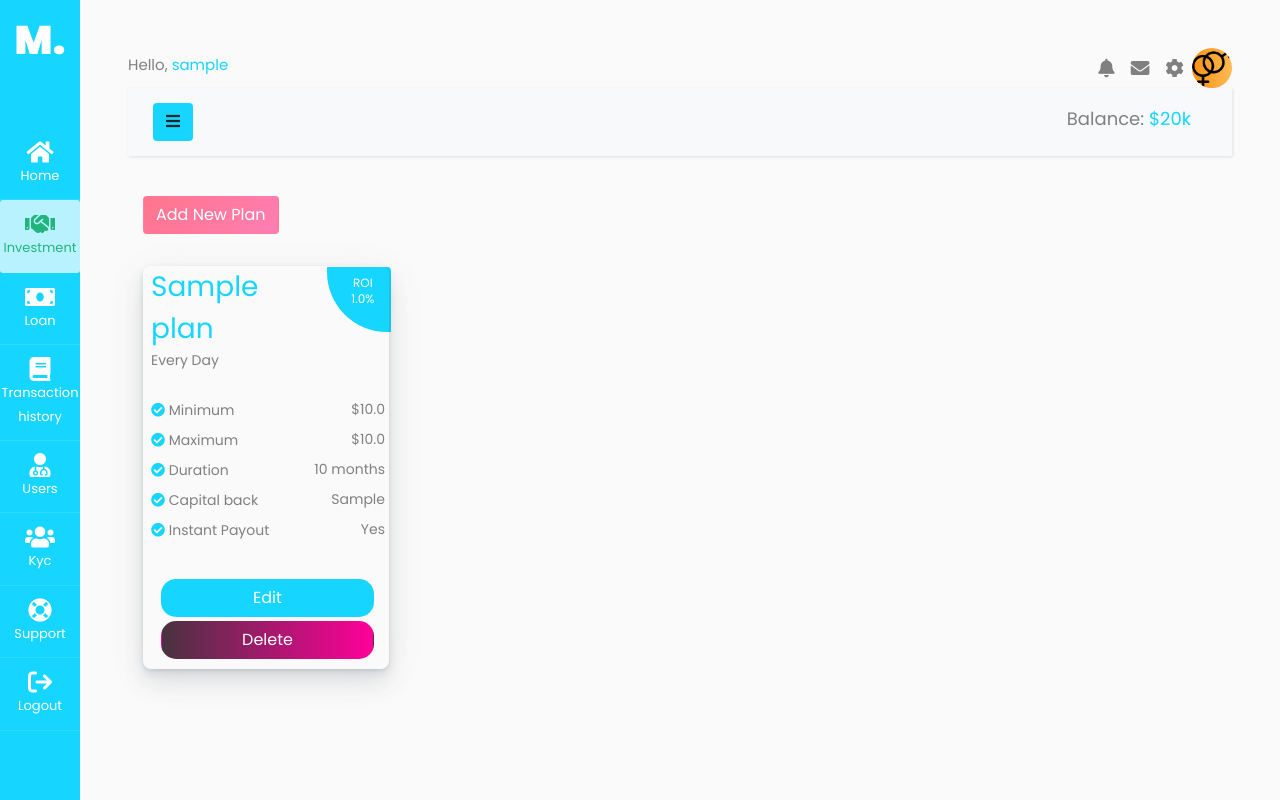
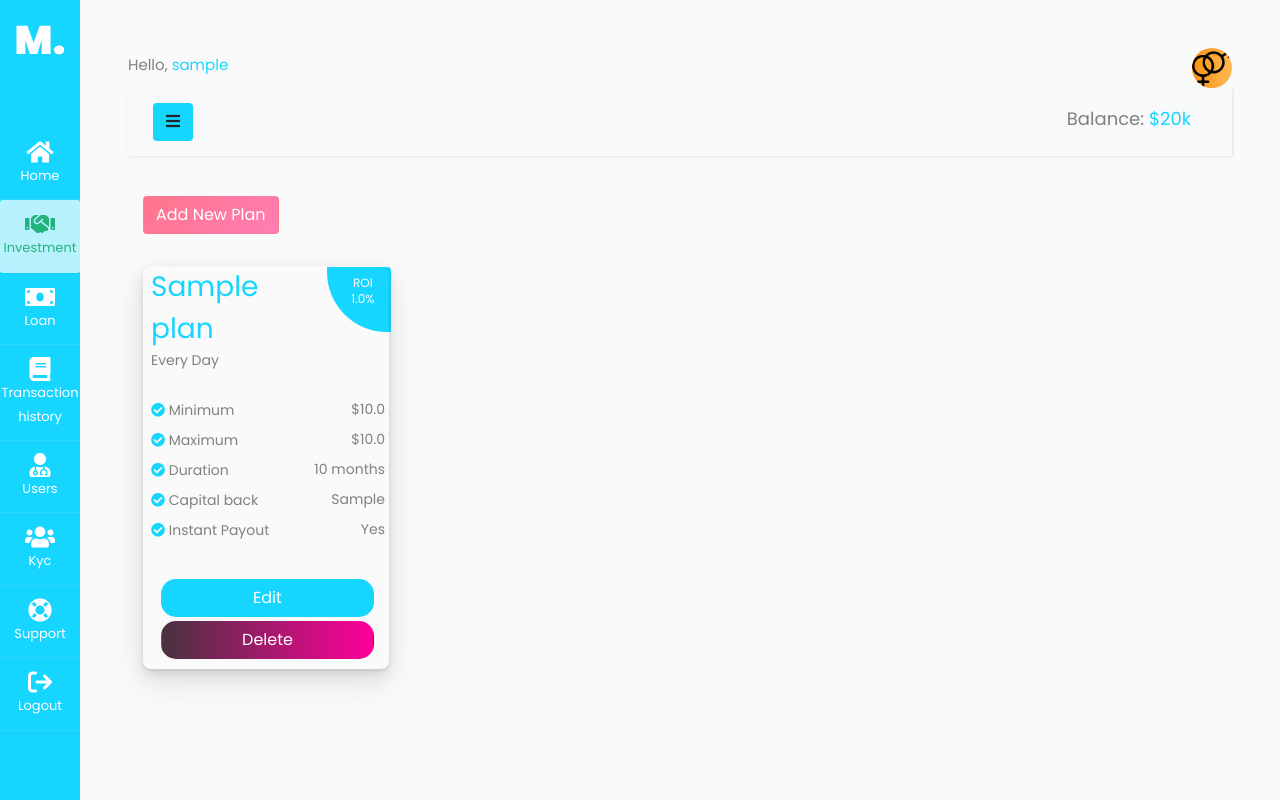
Before and after one commit to switnexxtra/cyptotradingbots, a Flask app: page /admin/investment in a window 1280 px wide. Run offline with Flask 3, Linux system fonts and the light colour scheme; a user stored in the database is signed in; tables that the repository leaves empty hold one stand-in row (values such as "Sample post"); parts of the project's set-up code (start-up, migrations or seed data) failed here and were passed over; some libraries are stand-ins or nearby versions.

Commit message:
Update investment.html

```diff
--- a/templates/admin/investment.html
+++ b/templates/admin/investment.html
@@ -60,7 +60,7 @@
 
 
         <!-- Page Content  -->
-        <div id="content" class="p-4 p-md-5">
+        <div id="content" class="p-2 p-md-5">
 
             <div class="profile-container d-flex justify-content-between align-items-center">
                 <div class="text-center">
@@ -68,9 +68,7 @@
                 </div>
 
                 <div class="d-flex align-items-center ms-auto">
-                    <i class="fa fa-bell fa-lg mx-2"></i>
-                    <i class="fa fa-envelope fa-lg mx-2"></i>
-                    <i class="fa fa-cog fa-lg mx-2"></i>
+
                     {% if user.gender in ['male', 'Male'] %}
                     <img src="{{ url_for('static', filename='img/male1.png') }}" class="rounded-circle l-bg-cherry" width="40" height="40"
                         alt="Profile">
```
